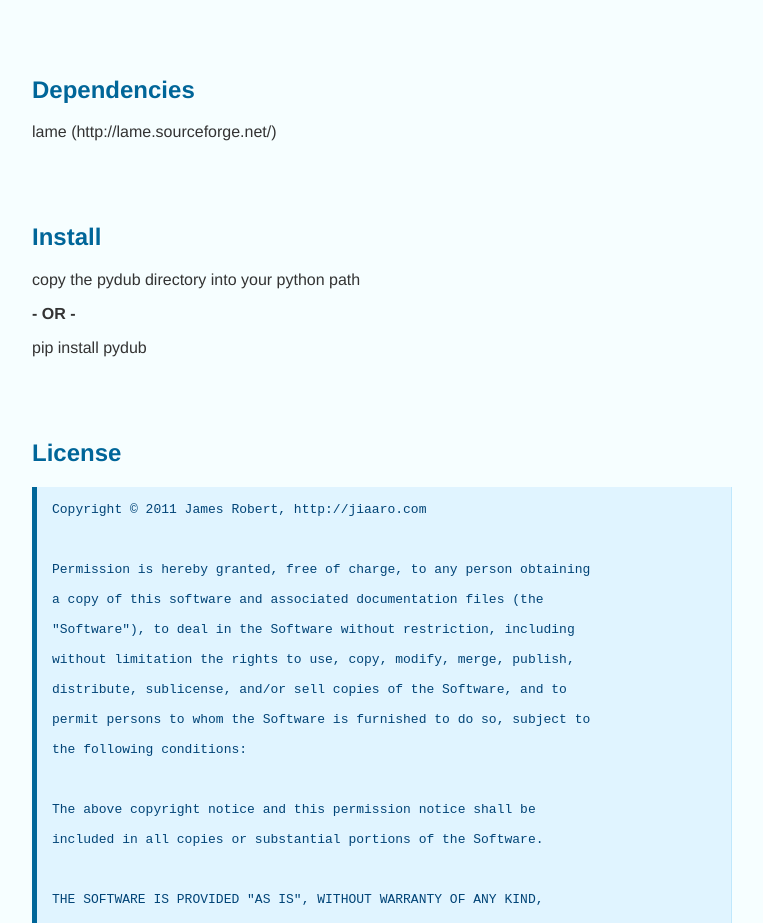
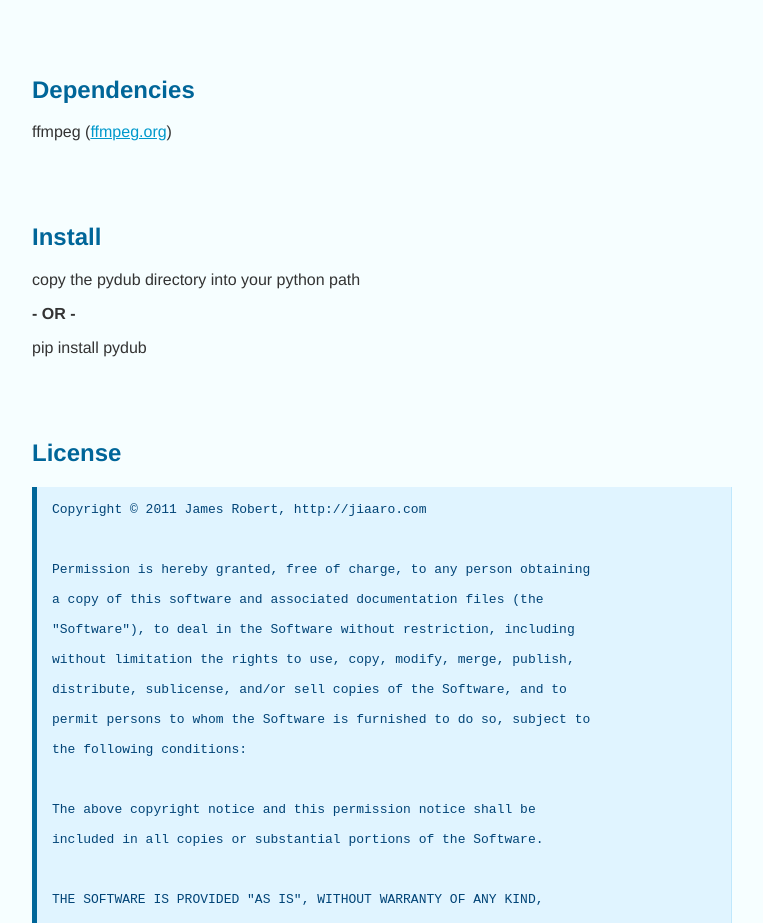
Before and after one commit to jiaaro/pydub, a plain HTML site: page index.html in a window 1280 px wide. Shown: the part 1381-2304 px from the top of the page, without its empty margins (258-1021 px from the left). Drawn offline with Linux system fonts and the light colour scheme.

Commit message:
updated dependencies

```diff
--- a/index.html
+++ b/index.html
@@ -138,7 +138,7 @@
 </pre></code>
 	<br>
 </p><h2>Dependencies</h2>
-<p>lame (http://lame.sourceforge.net/)</p>
+<p>ffmpeg (<a href="http://www.ffmpeg.org/">ffmpeg.org</a>)</p>
 
 <br>
 <h2>Install</h2>
```
